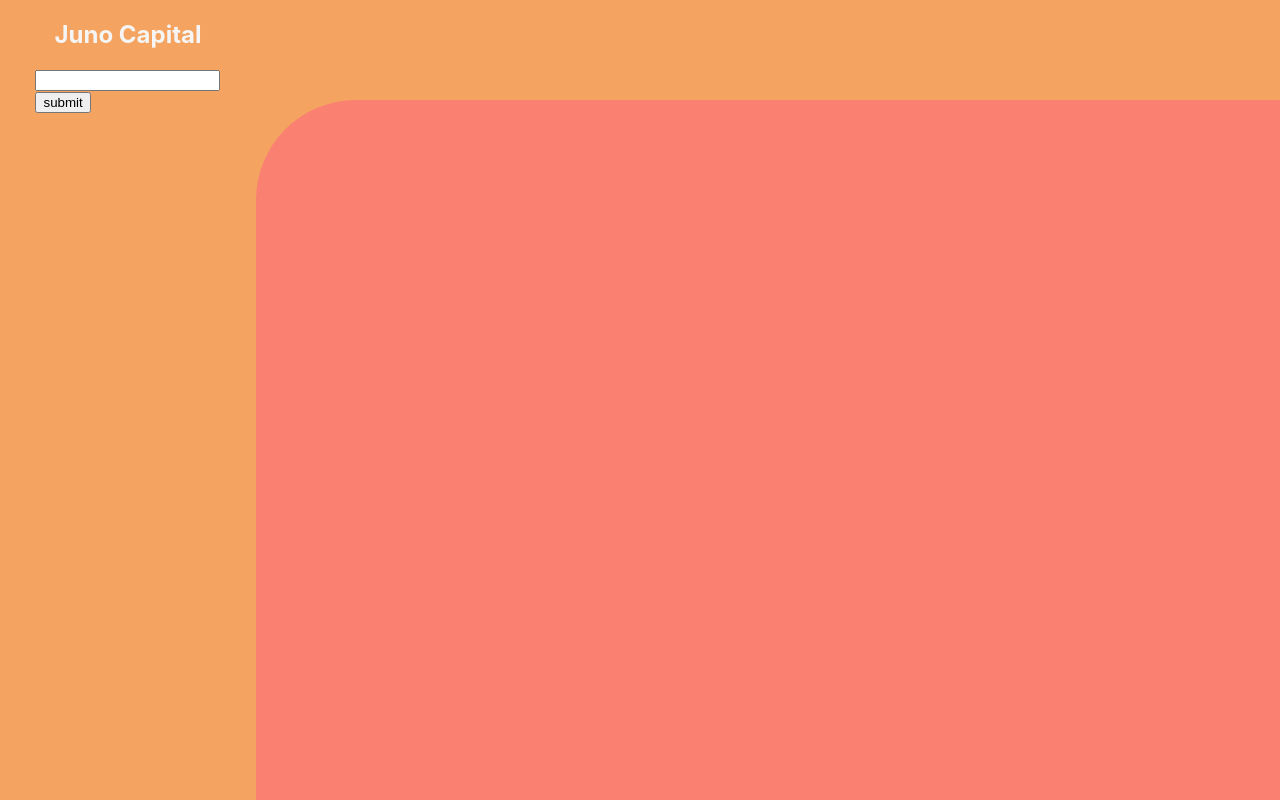
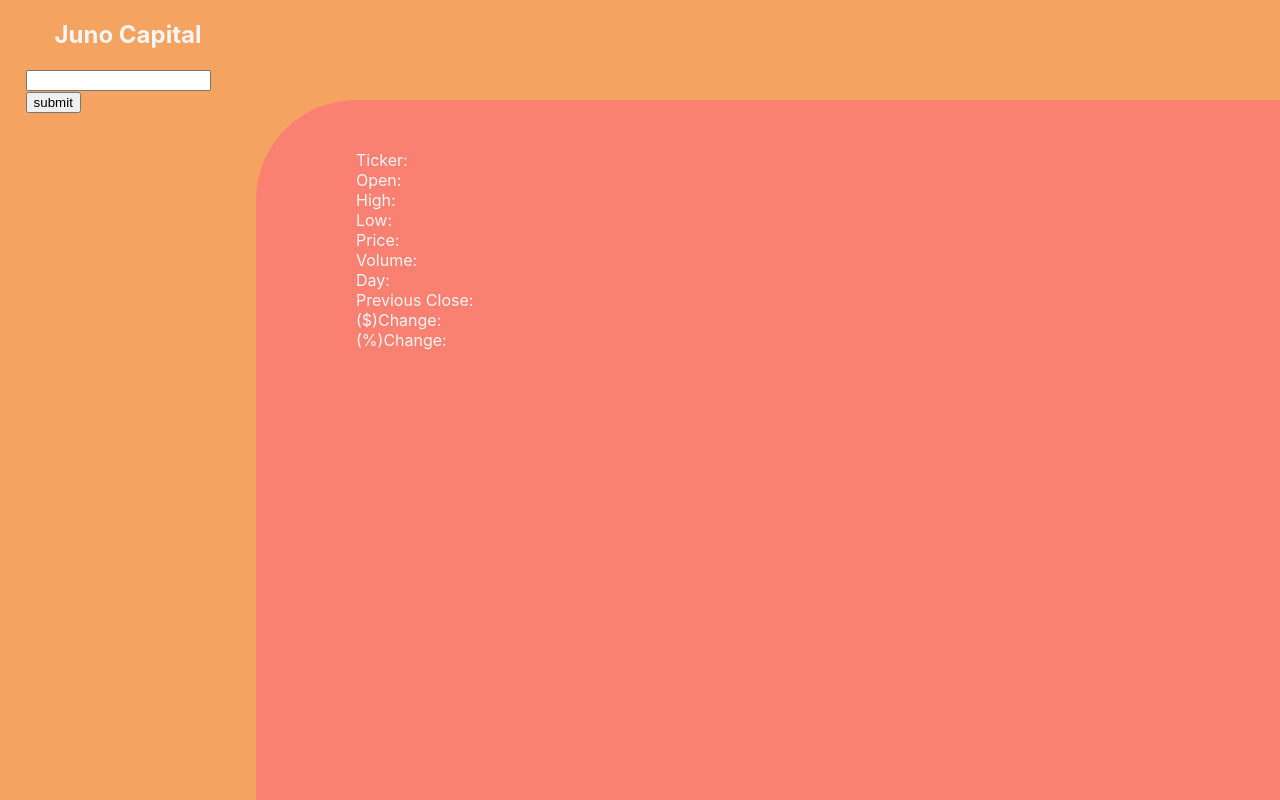
Before and after one commit to patel-neel/projectFiveReact, a React (Create React App) app: page / in a window 1280 px wide. Built offline with nearby package versions, Linux system fonts and the light colour scheme.

Commit message:
Added a couple of other api calls. Error handling.

```diff
--- a/package.json
+++ b/package.json
@@ -4,8 +4,10 @@
   "private": true,
   "dependencies": {
     "axios": "^0.19.0",
+    "chart.js": "^2.8.0",
     "node-sass": "^4.12.0",
     "react": "^16.9.0",
+    "react-chartjs-2": "^2.7.6",
     "react-dom": "^16.9.0",
     "react-scripts": "3.1.1"
   },
--- a/src/App.js
+++ b/src/App.js
@@ -1,5 +1,6 @@
 import React, { Component } from 'react';
 import axios from 'axios';
+import { Line } from 'react-chartjs-2';
 import './App.scss';
 
 
@@ -11,8 +12,11 @@ class App extends Component {
       stockQuote: [],
       autoFill: [],
       userInput: '',
+      chartDates: [],
+      chartPrices: [],
     }
   }
+
 
   handleChange = (event) => {
     event.preventDefault()
@@ -20,9 +24,7 @@ class App extends Component {
     this.setState({
       [name]: value
     })
-
   }
-
 
   handleAutofill = (event) => {
     event.preventDefault()
@@ -32,7 +34,6 @@ class App extends Component {
       axios({
         method: 'GET',
         url: 'https://www.alphavantage.co/query?/',
-
         params: {
           function: 'SYMBOL_SEARCH',
           keywords: symbolting,
@@ -49,23 +50,16 @@ class App extends Component {
         autoFill:[]
       })
     }
+  }
 
-    // axios({
-    //   method: 'GET',
-    //   url: 'https://www.alphavantage.co/query?/',
+  handleFillTextbox = index => {
 
-    //   params: {
-    //     function: 'SYMBOL_SEARCH',
-    //     keywords: symbolting,
-    //     apikey: "IUNM6E16UXNGR0X4",
-    //   },
-    // }).then(result => {
-    //   result = result.data["bestMatches"]
+    let symbol = this.state.autoFill[index]["1. symbol"]
 
-    //   this.setState({
-    //     autoFill: result
-    //   })
-    // })
+    this.setState({
+      userInput: symbol,
+      autoFill: [],
+    })
   }
 
 
@@ -95,6 +89,51 @@ class App extends Component {
           userInput: "",
         })
         console.log(Object.entries(res))
+
+
+        //INTRADAY DATA////////////////////////////
+
+        axios({
+          method: 'GET',
+          url: `https://www.alphavantage.co/query?/`,
+          dataResponse: 'json',
+          params: {
+            function: 'TIME_SERIES_INTRADAY',
+            symbol: symbol,
+            apikey: "WPZV8PD9NGMXNUEF",
+            interval: '5min',
+            format: "json",
+          },
+
+        }).then(result =>{
+          result = result.data["Time Series (5min)"];
+
+          let datesArray =  [];
+          let pricesArray = [];
+
+          for (let i in result){
+            datesArray.push(i);
+            pricesArray.push(result[i]["4. close"])
+          }
+
+          this.setState({
+            chartDates: datesArray,
+            chartPrices: pricesArray,
+          })
+
+        })
+
+        axios({
+          method: 'GET',
+          url: `https://financialmodelingprep.com/api/v3/company/profile/${symbol}`,
+          dataResponse: 'json',
+        }).then(result=>{
+
+          result = result.data['profile'];
+
+          console.log(result)
+          console.log(symbol)
+        })
       })
 
     }else{
@@ -103,15 +142,6 @@ class App extends Component {
   }
 
 
-  handleFillTextbox = index =>{
-
-    let symbol = this.state.autoFill[index]["1. symbol"]
-
-    this.setState({
-      userInput: symbol,
-      autoFill:[],
-    })
-  }
 
   render() {
     let stockQuoteArray = this.state.stockQuote;
@@ -125,15 +155,14 @@ class App extends Component {
 
             <form autoComplete="off" action="">
               <input type="text" name="userInput" onSubmit={this.handleSubmit} value={this.state.userInput} onChange={this.handleChange} onKeyUp={this.handleAutofill}></input>
+              <input type="submit" value="submit" onSubmit={this.handleSubmit} onClick={this.handleSubmit}></input>
                 <ul className="dropdownSearch">
                   {
                     this.state.autoFill.map((value, index) => {
-                      return <li key={index} onClick={() => this.handleFillTextbox(index)}> {value["1. symbol"]} </li>
+                      return <li key={index} onClick={() => this.handleFillTextbox(index)} onSubmit={this.handleSubmit}> {value["1. symbol"]} - {value["2. name"]}</li>
                     })
                   }
                 </ul>
-
-              <input type="submit" value="submit" onSubmit={this.handleSubmit} onClick={this.handleSubmit}></input>
             </form>
 
           </div>
@@ -141,6 +170,19 @@ class App extends Component {
 
 
         <main>
+          <div className="companyNumbers">
+            <ul className="stockInformationPlaceHolders">
+              <li>Ticker: </li>
+              <li>Open: </li>
+              <li>High: </li>
+              <li>Low: </li>
+              <li>Price: </li>
+              <li>Volume: </li>
+              <li>Day: </li>
+              <li>Previous Close: </li>
+              <li>($)Change: </li>
+              <li>(%)Change: </li>
+            </ul>
             <ul className="stockInformation">
               {
                 stockQuoteArray.map((value, index) => {
@@ -148,6 +190,11 @@ class App extends Component {
                 })
               }
             </ul>
+          </div>
+
+          <div className="stockChart">
+
+          </div>
         </main>
 
       </div>
--- a/src/App.scss
+++ b/src/App.scss
@@ -39,12 +39,14 @@ ul{
   width: 30%;
   display: flex;
   flex-direction: column;
+
+}
+
+.companyNumbers{
+  width: 30%;
+  display: flex;
   margin-top: 50px;
   margin-left: 100px;
-}
-
-.stockInformation li{
-  display: flex;
 }
 
 
```
Also changed, not shown: 1 other file (tests, documents, lock files or other folders). Lines whose indentation alone changed are shown as unchanged.
